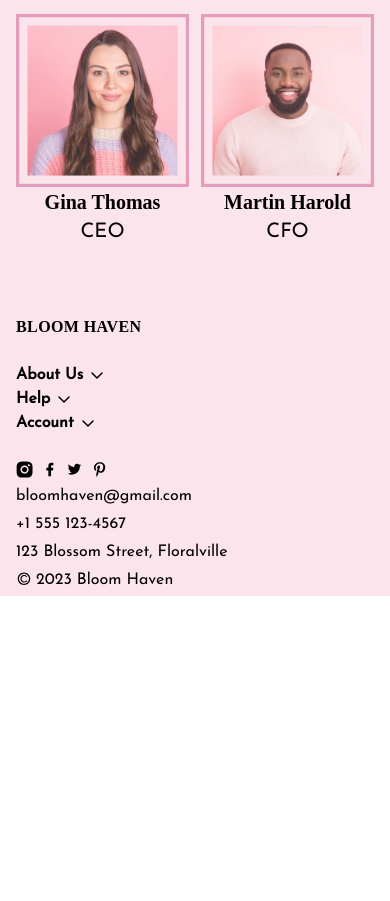
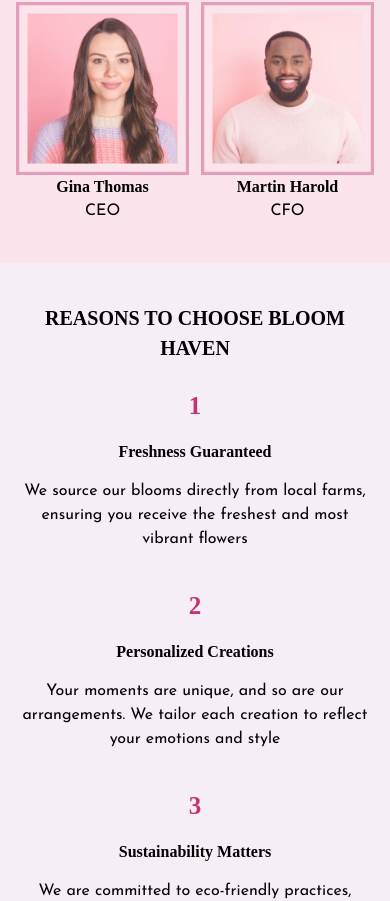
Before and after one commit to dele-rodriguez/Flower-Sales, a React (Vite) app: page /about in a window 390 px wide. Shown: the part 2031-2932 px from the top of the page. Before the commit the page ends 2627 px from the top, so only its background shows below. Built offline with nearby package versions, Linux system fonts and the light colour scheme; a web font is replaced by a local one.

Commit message:
about responsive

```diff
--- a/src/Body/About .jsx
+++ b/src/Body/About .jsx
@@ -1,5 +1,5 @@
 import React from "react";
-import {team} from "../data"
+import {team , reasons} from "../data"
 
 
 
@@ -44,9 +44,21 @@ function About() {
                             >
                                 <div className="flex flex-col justify-center content-center">
                                     <img src={member.img} alt={member.name + " Profile picture"} />
-                                    <h3 className="font-medium text-center text-lg">{member.name}</h3>
-                                    <p className="text-center font-josefin text-lg">{member.title}</p>
+                                    <h3 className="font-medium text-center  lg:text-lg">{member.name}</h3>
+                                    <p className="text-center font-josefin  lg:text-lg">{member.title}</p>
                                 </div>
+                            </div>
+                        ))}
+                    </div>
+                </section>
+                <section className="bg-grey reason py-10 px-4 lg:py-16 lg:px-10 font-frank">
+                    <h3 className="uppercase font-medium text-lg text-center mb-4">Reasons to Choose Bloom <br className="sm:hidden" /> HAVEN</h3>
+                    <div className="flex flex-col sm:flex-row sm:justify-center sm:mr-4">
+                        {reasons.map((reason) => (
+                            <div key={reason.id} className="flex flex-col items-center justify-around mb-5 h-[180px] sm:h-[230px] sm:w-[200px] sm:ml-4">
+                                <p className="text-xl text-deeppink md:text-xxl font-medium">{reason.id}</p>
+                                <h3 className="font-semibold">{reason.reason}</h3>
+                                <p className="text-center font-josefin">{reason.text}</p>
                             </div>
                         ))}
                     </div>
--- a/src/data.js
+++ b/src/data.js
@@ -621,4 +621,6 @@ const colors = ["Red" , "Pink" , "Yellow" , "Blue" , "Purple" ,"Rainbow" , "Ice"
 
 const team = [{img: "/about/founder.png" , name: "Margaret Lo" , title: "Founder"} , {img: "/about/co-founder.png" , name: "John Payne" , title: "Co-Founder"} , {img: "/about/ceo.png" , name: "Gina Thomas" , title: "CEO"} , {img: "/about/cfo.png" , name: "Martin Harold" , title: "CFO"}]
 
-export {choice , reviews , featureSlides , blogSlides , shopData , occasions , types , colors , team};
+const reasons = [{id: 1 , reason: "Freshness Guaranteed" , text: "We source our blooms directly from local farms, ensuring you receive the freshest and most vibrant flowers" } , {id:2 , reason: "Personalized Creations" , text: "Your moments are unique, and so are our arrangements. We tailor each creation to reflect your emotions and style"} , {id: 3 , reason: "Sustainability Matters" , text: "We are committed to eco-friendly practices, prioritizing sustainability in every aspect of our floral journey"}]
+
+export {choice , reviews , featureSlides , blogSlides , shopData , occasions , types , colors , team , reasons};
```
